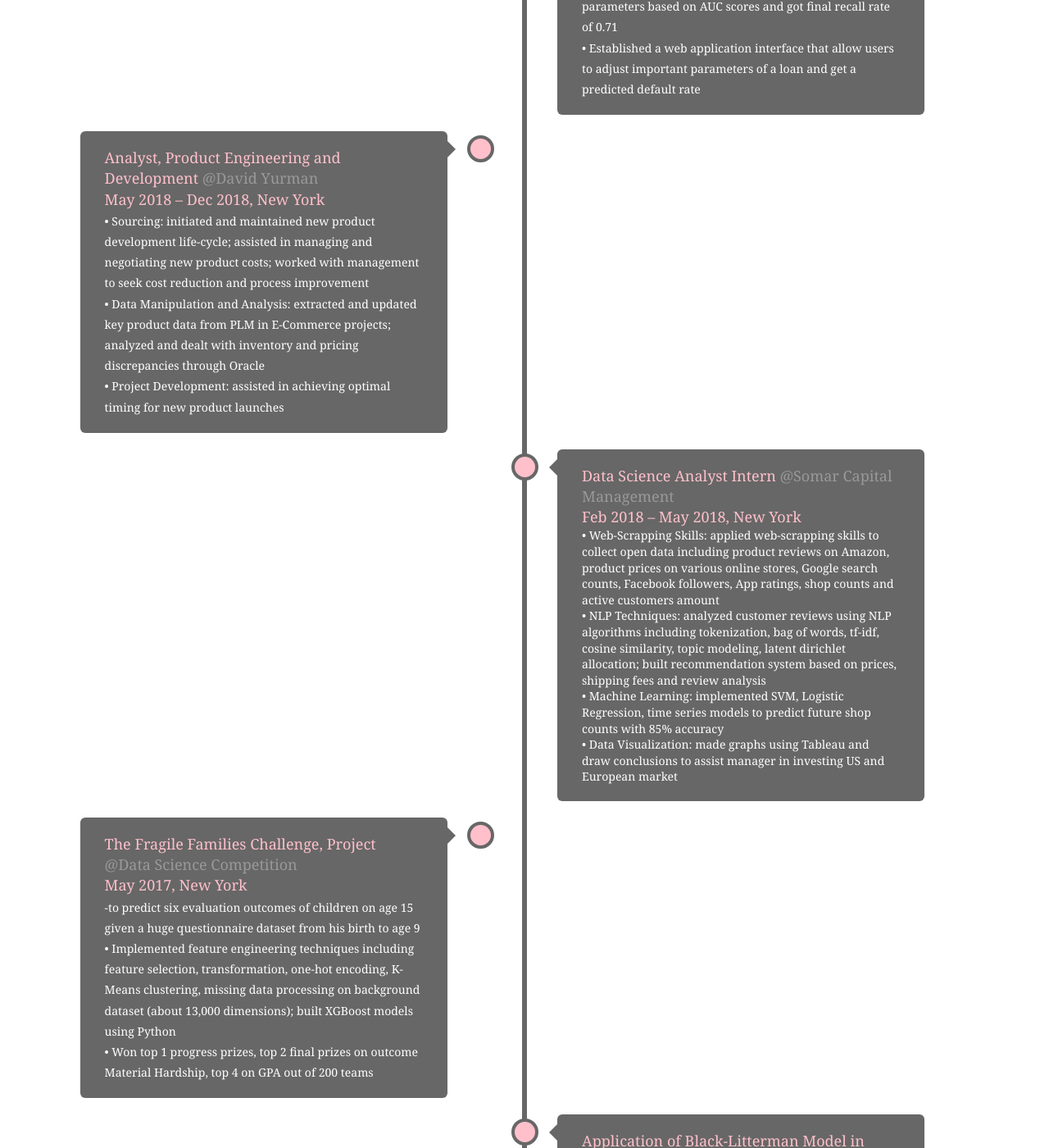
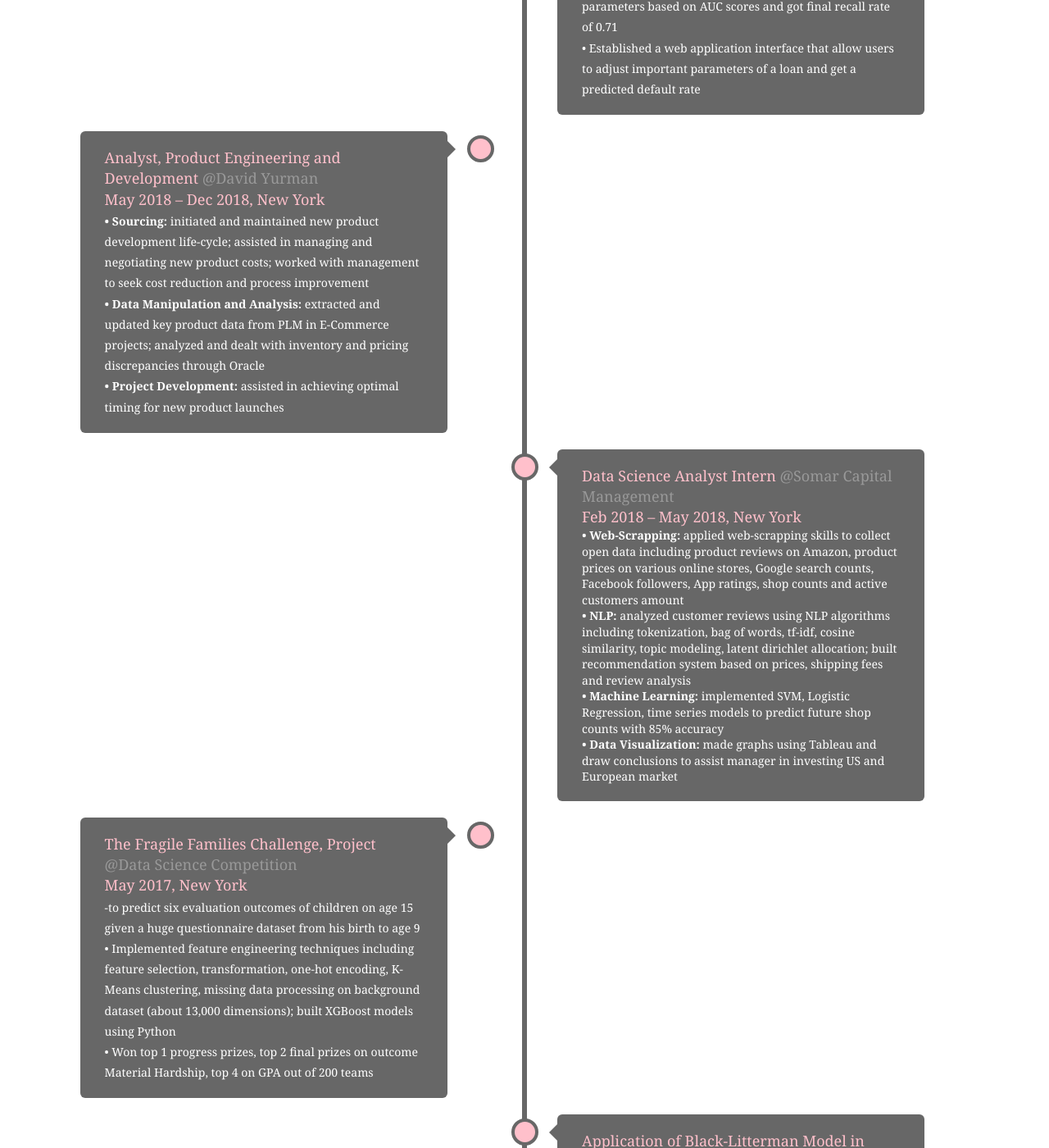
Before and after one commit to zf2169/zf2169.github.io, a Jekyll site: the page built from cv/index.html, in a window 1280 px wide and 1400 px high, scrolled down 1501 px. Shown: the whole window at 82% size. Built offline with Jekyll 4.4.1, drawn with Linux system fonts in a browser that asks for light colours; some of the changed text lies outside the part shown.

Commit message:
Update index.html

```diff
--- a/cv/index.html
+++ b/cv/index.html
@@ -60,11 +60,11 @@ title: CV of Abby
 	  <div class="content">
 	    <cv-title> Data Analyst <a href="https://www.arecy-us.com/">@Arecy LLC</a> <br> Dec 2018 – Current, New York <br> </<cv-title>
 	    <cv-content style="color: white">
-		• Big Data: utilized Google Cloud and AWS to query and preprocess business and economic data
+		<strong>• Big Data:</strong> utilized Google Cloud and AWS to query and preprocess business and economic data
 		<br>
-		• Data Mining: performed data exploration, data visualization and feature engineering including transformation, binning, imputation, one-hot encoding, tf-idf using Python GraphLab; increased computation accuracy and efficiency
+		<strong>• Data Mining:</strong> performed data exploration, data visualization and feature engineering including transformation, binning, imputation, one-hot encoding, tf-idf using Python GraphLab; increased computation accuracy and efficiency
 		<br>
-		• Project Automation: automated data maintenance process of assigned portfolios including acquiring raw data, implementing feature engineering, exporting and updating records using Python xlwings
+		<strong>• Project Automation:</strong> automated data maintenance process of assigned portfolios including acquiring raw data, implementing feature engineering, exporting and updating records using Python xlwings
 	    </cv-content>
 	  </div>
 	</div>
@@ -86,11 +86,11 @@ title: CV of Abby
       <div class="content">
 	    <cv-title> Analyst, Product Engineering and Development <a href="https://www.davidyurman.com/">@David Yurman</a> <br>  May 2018 – Dec 2018, New York <br> </<cv-title>
 	    <cv-content style="color: white">
-		    • Sourcing: initiated and maintained new product development life-cycle; assisted in managing and negotiating new product costs; worked with management to seek cost reduction and process improvement
+		    <strong>• Sourcing:</strong> initiated and maintained new product development life-cycle; assisted in managing and negotiating new product costs; worked with management to seek cost reduction and process improvement
 		    <br>
-		    • Data Manipulation and Analysis: extracted and updated key product data from PLM in E-Commerce projects; analyzed and dealt with inventory and pricing discrepancies through Oracle
+		    <strong>• Data Manipulation and Analysis:</strong> extracted and updated key product data from PLM in E-Commerce projects; analyzed and dealt with inventory and pricing discrepancies through Oracle
 		    <br>
-		    • Project Development: assisted in achieving optimal timing for new product launches
+		    <strong>• Project Development:</strong> assisted in achieving optimal timing for new product launches
 	    </cv-content>
       </div>
     </div>
@@ -99,13 +99,13 @@ title: CV of Abby
     <div class="content">
 	<cv-title> Data Science Analyst Intern <a href="http://somarcap.com/">@Somar Capital Management</a> <br> Feb 2018 – May 2018, New York <br> </cv-title>
 	<cv-content style="color: white">
-	    • Web-Scrapping Skills: applied web-scrapping skills to collect open data including product reviews on Amazon, product prices on various online stores, Google search counts, Facebook followers, App ratings, shop counts and active customers amount
+	    <strong>• Web-Scrapping:</strong> applied web-scrapping skills to collect open data including product reviews on Amazon, product prices on various online stores, Google search counts, Facebook followers, App ratings, shop counts and active customers amount
 	    <br>
-	    • NLP Techniques: analyzed customer reviews using NLP algorithms including tokenization, bag of words, tf-idf, cosine similarity, topic modeling, latent dirichlet allocation; built recommendation system based on prices, shipping fees and review analysis
+	    <strong>• NLP:</strong> analyzed customer reviews using NLP algorithms including tokenization, bag of words, tf-idf, cosine similarity, topic modeling, latent dirichlet allocation; built recommendation system based on prices, shipping fees and review analysis
 	    <br>
-	    • Machine Learning: implemented SVM, Logistic Regression, time series models to predict future shop counts with 85% accuracy
+	    <strong>• Machine Learning:</strong> implemented SVM, Logistic Regression, time series models to predict future shop counts with 85% accuracy
 	    <br>
-	    • Data Visualization: made graphs using Tableau and draw conclusions to assist manager in investing US and European market
+	    <strong>• Data Visualization:</strong> made graphs using Tableau and draw conclusions to assist manager in investing US and European market
 	 </cv-content>
     </div>
   </div>
```
Also changed, not shown: other parts of cv/index.html (+2 -2 lines).
